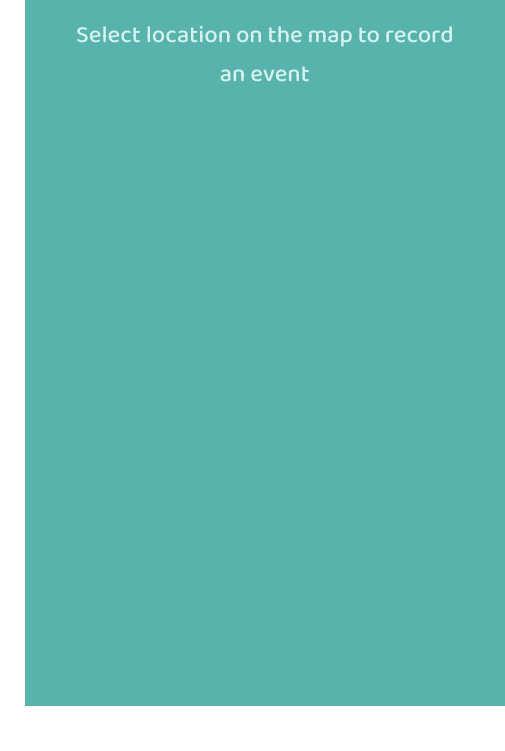
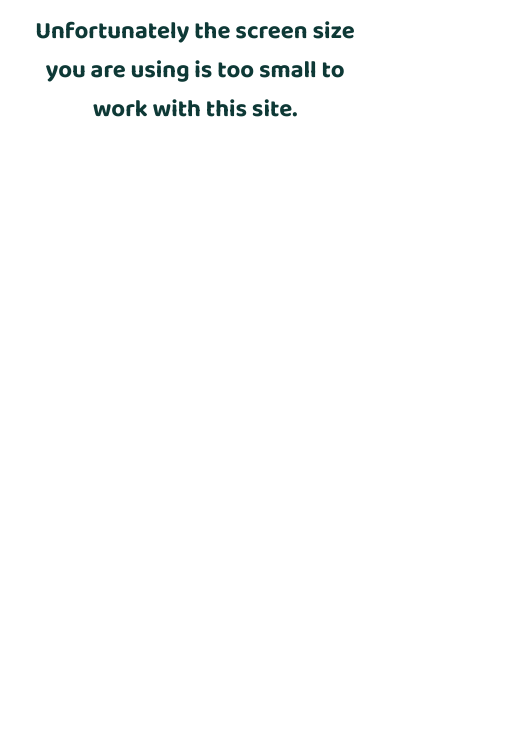
Before and after one commit to bryturner/Map-a-Memory, a website: page index.html in a window 390 px wide. Shown: the part 93-844 px from the top of the page, 505 px wide, since content can reach past the window. Drawn offline with nearby package versions, Linux system fonts and the light colour scheme.

Commit message:
screen size error added

```diff
--- a/index.html
+++ b/index.html
@@ -30,6 +30,12 @@
     <title>Map-a-Memory | Save your memories</title>
   </head>
   <body>
+    <div class="screen-size-error">
+      <h2 class="screen-size-error-text">
+        Unfortunately the screen size you are using is too small to work with
+        this site.
+      </h2>
+    </div>
     <div class="body__container">
       <header class="heading">
         <input type="checkbox" name="details" id="details__checkbox" />
--- a/style.css
+++ b/style.css
@@ -50,6 +50,15 @@ body {
 
   background-color: #fff;
   padding: 2.5rem;
+}
+
+.screen-size-error {
+  display: none;
+}
+
+.screen-size-error-text {
+  text-align: center;
+  margin-top: 8rem;
 }
 
 .body__container {
@@ -506,3 +515,13 @@ body {
 .leaflet-popup .leaflet-popup-tip {
   background-color: var(--color-dark--1);
 }
+
+@media (max-width: 950px) {
+  .screen-size-error {
+    display: block;
+  }
+
+  .body__container {
+    display: none;
+  }
+}
```
